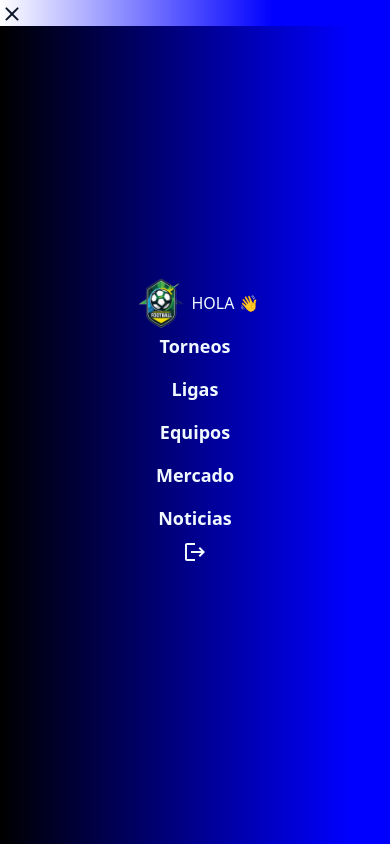
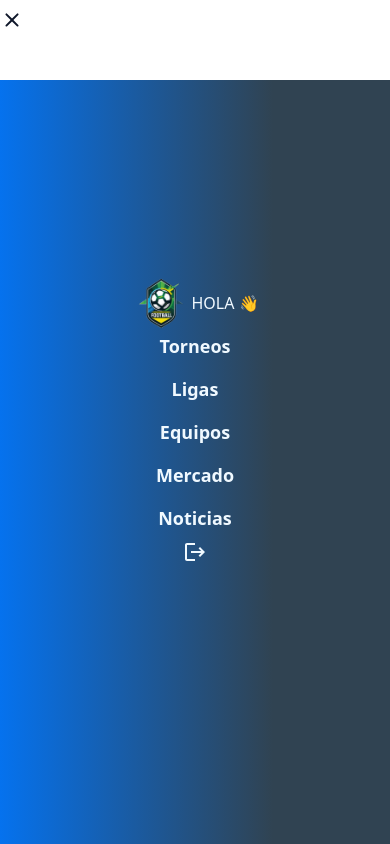
Before and after one commit to marlon7piri/uip_app, a Next.js app: page /torneos in a window 390 px wide. Both pictures are taken after a click on the icon 12 px from the left and 13 px from the top of the page. Built offline with nearby package versions, Linux system fonts and the light colour scheme; no server answers.

Commit message:
add height

```diff
--- a/src/components/NavBar.tsx
+++ b/src/components/NavBar.tsx
@@ -51,8 +51,8 @@ const NavBar = () => {
 
       </ul>
       <div className={styles.hamburguerBoottom}>
-        {!open ? <MenuRoundedIcon onClick={() => handlerMenu()} className='w-16 h-16 text-slate-900 ' /> :
-          <CloseRoundedIcon onClick={() => handlerMenu()} className='w-16 h-16 text-slate-900  ' />}
+        {!open ? <MenuRoundedIcon onClick={() => handlerMenu()} className='w-16 h-16 text-slate-900 mt-2' /> :
+          <CloseRoundedIcon onClick={() => handlerMenu()} className='w-16 h-16 text-slate-900  mt-2' />}
 
       </div>
     </div>
--- a/src/components/navbar.module.css
+++ b/src/components/navbar.module.css
@@ -51,7 +51,7 @@
     flex-direction: column;
     position: absolute;
     transform: translateX(0px);
-    background-image: linear-gradient(to right, black 0%, blue 90%);
+    background-image: linear-gradient(to right, #0572ee 0%, #304352 70%);
     transition: 0.3s ease-in-out;
   }
 
@@ -72,10 +72,11 @@
 
   .hamburguerBoottom {
     width: 100%;
+    height: 80px;
     display: block;
     position: absolute;
     right: 0;
     z-index: 500;
-    background-image: linear-gradient(to right, white 0%, blue 70%);
+    background-color: white;
   }
 }
```
